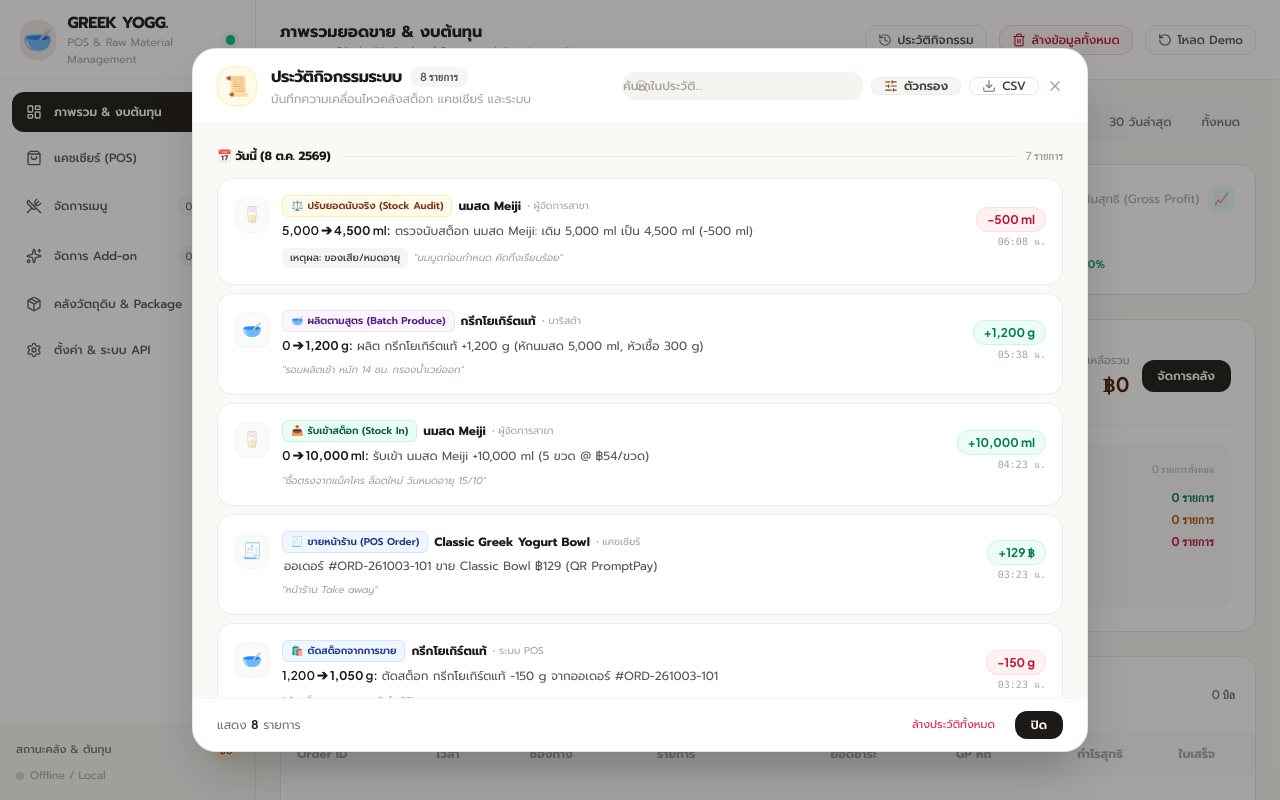
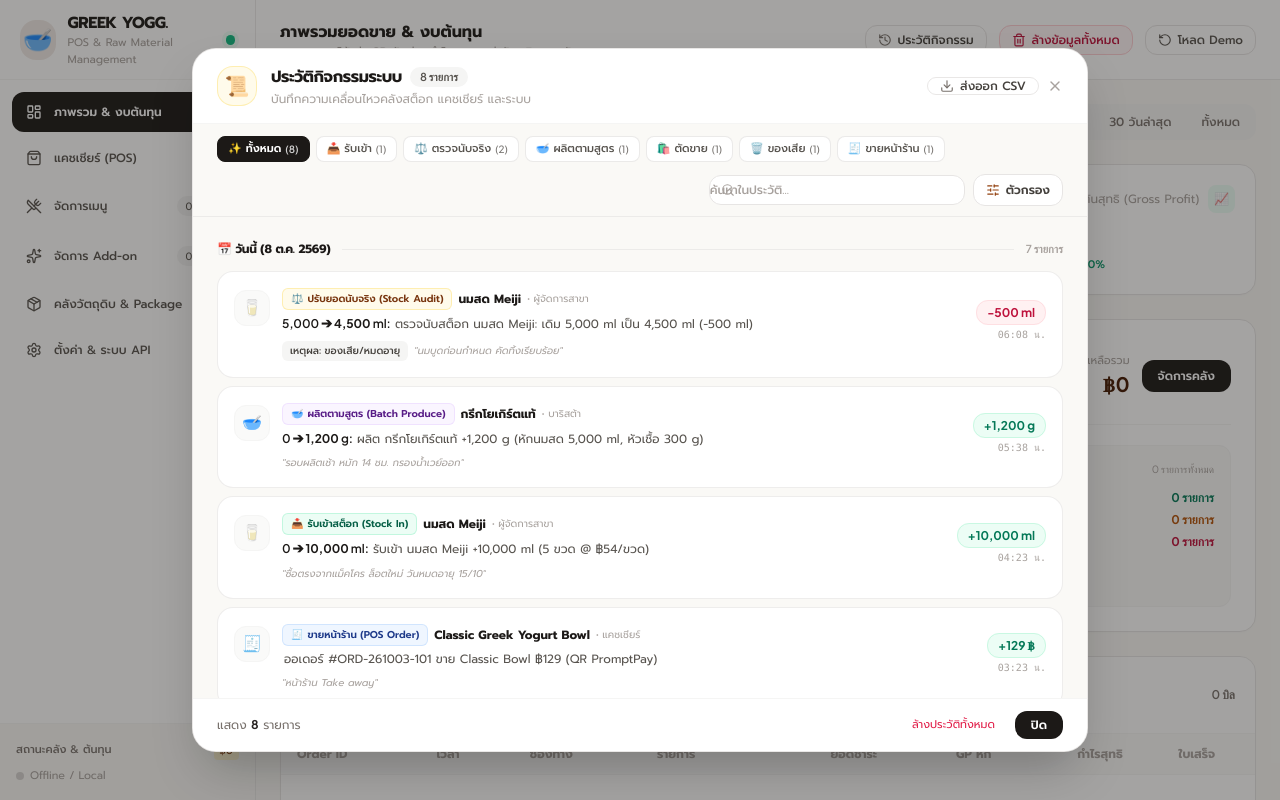
Before and after one commit to armwoottipong/Greek_yokk, a Vue app: page /#dashboard in a window 1280 px wide. Both pictures are taken after a click on the button "ประวัติกิจกรรม". Built offline with nearby package versions, Linux system fonts and the light colour scheme.

Commit message:
style(log): apply frontend-design to separate header utilities from action pills toolbar and search

```diff
--- a/src/components/modals/ActivityLogModal.vue
+++ b/src/components/modals/ActivityLogModal.vue
@@ -50,21 +50,78 @@
             </div>
           </div>
 
-          <!-- Right: Search, Filter Toggle, CSV Export, Close -->
+          <!-- Right: Only High-Level Utilities (Export CSV & Close) -->
           <div class="flex items-center gap-2 shrink-0">
+            <!-- Export CSV Button -->
+            <button
+              type="button"
+              @click="exportCsv"
+              :disabled="filteredLogs.length === 0"
+              class="h-8.5 px-3 rounded-xl border border-stone-200/90 text-stone-700 hover:text-stone-950 hover:bg-stone-50 hover:border-stone-300 text-xs font-medium flex items-center gap-1.5 transition-all cursor-pointer disabled:opacity-40 shadow-2xs shrink-0"
+              title="ดาวน์โหลดประวัติเป็นไฟล์ CSV"
+            >
+              <Download class="w-3.5 h-3.5 text-stone-500" />
+              <span class="hidden sm:inline">ส่งออก CSV</span>
+            </button>
+
+            <!-- Close Modal Button -->
+            <button
+              type="button"
+              @click="close"
+              class="h-8.5 w-8.5 rounded-xl hover:bg-stone-100 text-stone-400 hover:text-stone-700 flex items-center justify-center transition-colors cursor-pointer shrink-0"
+              title="ปิดหน้าต่าง"
+            >
+              <X class="w-4 h-4" />
+            </button>
+          </div>
+        </div>
+      </div>
+
+      <!-- ======================================================= -->
+      <!-- 2. CONTROL & FILTER TOOLBAR                             -->
+      <!-- ======================================================= -->
+      <div class="px-6 py-2.5 bg-[#FAF9F6] border-b border-stone-200/70 flex flex-wrap items-center justify-between gap-2.5 shrink-0 text-xs">
+        <!-- Left: Quick Action Filter Pills (1-Click instant filtering) -->
+        <div class="flex items-center gap-1.5 overflow-x-auto text-xs no-scrollbar py-0.5">
+          <button
+            type="button"
+            v-for="act in quickActionPills"
+            :key="act.id"
+            @click="selectedActionFilter = act.id"
+            class="px-2.5 py-1 rounded-lg border transition-all cursor-pointer font-medium text-[11px] flex items-center gap-1 shrink-0"
+            :class="[
+              selectedActionFilter === act.id
+                ? 'bg-stone-900 text-white border-stone-900 shadow-2xs font-semibold'
+                : 'bg-white text-stone-600 hover:text-stone-900 border-stone-200/80 shadow-3xs hover:bg-stone-50'
+            ]"
+          >
+            <span>{{ act.icon }}</span>
+            <span>{{ act.label }}</span>
+            <span
+              v-if="act.count !== undefined"
+              class="text-[10px] font-number opacity-80"
+            >
+              ({{ act.count }})
+            </span>
+          </button>
+        </div>
+
+        <!-- Right: Search Input & Advanced Filter Popover -->
+        <div class="flex items-center gap-2 flex-1 justify-end min-w-[260px]">
           <!-- Search Input -->
-            <div class="relative w-44 sm:w-60">
+          <div class="relative w-44 sm:w-56 md:w-64">
             <Search class="w-3.5 h-3.5 text-stone-400 absolute left-3 top-1/2 -translate-y-1/2 pointer-events-none" />
             <input
               v-model="searchQuery"
               type="text"
               placeholder="ค้นหาในประวัติ..."
-                class="soft-input w-full pl-8.5 pr-7 py-1.5 rounded-xl text-xs text-stone-900 placeholder:text-stone-400 font-medium border border-stone-200"
+              class="w-full pl-8.5 pr-7 py-1.5 rounded-xl bg-white border border-stone-200 text-xs text-stone-900 placeholder:text-stone-400 font-medium focus:outline-none focus:ring-2 focus:ring-amber-500/20 focus:border-amber-600 shadow-3xs transition-all"
             />
             <button
               v-if="searchQuery"
               @click="searchQuery = ''"
-                class="absolute right-2 top-1/2 -translate-y-1/2 text-stone-400 hover:text-stone-700 p-0.5 rounded"
+              class="absolute right-2 top-1/2 -translate-y-1/2 text-stone-400 hover:text-stone-700 p-0.5 rounded cursor-pointer"
+              title="ล้างข้อความค้นหา"
             >
               <X class="w-3 h-3" />
             </button>
@@ -75,23 +132,23 @@
             <button
               type="button"
               @click="toggleFilterPopover"
-                class="h-8.5 px-3 rounded-xl border transition-all cursor-pointer flex items-center gap-1.5 text-xs font-semibold shrink-0"
+              class="h-8 px-3 rounded-xl border transition-all cursor-pointer flex items-center gap-1.5 text-xs font-semibold shrink-0"
               :class="[
                 showFilterPopover
                   ? 'bg-stone-900 text-white border-stone-900 shadow-xs'
-                    : hasActiveFilter
+                  : hasActiveAdvancedFilter
                     ? 'bg-amber-50 text-amber-900 border-amber-300'
-                      : 'bg-stone-100 text-stone-700 hover:bg-stone-200/80 border-stone-200/60'
+                    : 'bg-white text-stone-700 hover:bg-stone-50 border-stone-200 shadow-3xs'
               ]"
-                title="เปิดแผงตัวกรอง (Filter)"
+              title="เปิดแผงตัวกรองขั้นสูงและปฏิทิน"
             >
               <SlidersHorizontal class="w-3.5 h-3.5 text-amber-800" />
               <span>ตัวกรอง</span>
               <span
-                  v-if="activeFilterCount > 0"
+                v-if="advancedFilterCount > 0"
                 class="px-1.5 py-0.2 rounded-full text-[10px] font-bold bg-amber-600 text-white font-number ml-0.5"
               >
-                  {{ activeFilterCount }}
+                {{ advancedFilterCount }}
               </span>
             </button>
 
@@ -133,7 +190,7 @@
                 <label class="text-[11px] font-semibold text-stone-500 block">หมวดหมู่ระบบ</label>
                 <select
                   v-model="activeModule"
-                    class="soft-input w-full px-3 py-1.5 rounded-xl text-xs font-medium text-stone-800 border border-stone-200"
+                  class="w-full px-3 py-1.5 rounded-xl text-xs font-medium text-stone-800 border border-stone-200 bg-white"
                 >
                   <option v-for="m in moduleOptions" :key="m.id" :value="m.id">
                     {{ m.icon }} {{ m.label }}
@@ -146,7 +203,7 @@
                 <label class="text-[11px] font-semibold text-stone-500 block">เลือกเฉพาะวัตถุดิบ</label>
                 <select
                   v-model="selectedMaterialId"
-                    class="soft-input w-full px-3 py-1.5 rounded-xl text-xs font-medium text-stone-800 border border-stone-200"
+                  class="w-full px-3 py-1.5 rounded-xl text-xs font-medium text-stone-800 border border-stone-200 bg-white"
                 >
                   <option value="all">📦 ทุกวัตถุดิบ</option>
                   <option v-for="m in store.materials" :key="m.id" :value="m.id">
@@ -155,7 +212,7 @@
                 </select>
               </div>
 
-                <!-- Section 3: Action Type Filter -->
+              <!-- Section 3: Action Type Filter in popover -->
               <div class="space-y-1">
                 <label class="text-[11px] font-semibold text-stone-500 block">ประเภทกิจกรรม (Action)</label>
                 <div class="flex items-center gap-1.5 flex-wrap text-[11px]">
@@ -197,39 +254,17 @@
               </div>
             </div>
           </div>
-
-            <!-- Export CSV Button -->
-            <button
-              type="button"
-              @click="exportCsv"
-              :disabled="filteredLogs.length === 0"
-              class="h-8.5 px-3 rounded-xl border border-stone-200 text-stone-700 hover:text-stone-950 hover:bg-stone-50 text-xs font-medium flex items-center gap-1.5 transition-colors cursor-pointer disabled:opacity-40 shrink-0"
-              title="ดาวน์โหลดประวัติเป็นไฟล์ CSV"
-            >
-              <Download class="w-3.5 h-3.5 text-stone-500" />
-              <span class="hidden sm:inline">CSV</span>
-            </button>
-
-            <!-- Close Modal Button -->
-            <button
-              type="button"
-              @click="close"
-              class="h-8.5 w-8.5 rounded-xl hover:bg-stone-100 text-stone-400 hover:text-stone-700 flex items-center justify-center transition-colors cursor-pointer shrink-0"
-              title="ปิดหน้าต่าง"
-            >
-              <X class="w-4 h-4" />
-            </button>
         </div>
       </div>
 
-        <!-- Row 2: Active Filter Chips Strip (Clean & Compact) -->
-        <div v-if="hasActiveFilter" class="flex items-center gap-1.5 flex-wrap pt-2.5 mt-2.5 border-t border-stone-100 text-[11px]">
-          <span class="text-stone-400 text-[10px] font-semibold">ตัวกรอง:</span>
+      <!-- Row 3: Active Filter Chips Strip (Clean & Compact) -->
+      <div v-if="hasActiveFilter" class="px-6 py-2 bg-stone-50 border-b border-stone-200/70 flex items-center gap-1.5 flex-wrap text-[11px] shrink-0">
+        <span class="text-stone-400 text-[10px] font-semibold">ตัวกรองที่ใช้งาน:</span>
 
         <!-- Module Chip -->
         <span
           v-if="isGlobalMode && activeModule !== 'all'"
-            class="inline-flex items-center gap-1 px-2.5 py-0.5 rounded-lg bg-stone-100 text-stone-800 font-medium"
+          class="inline-flex items-center gap-1 px-2.5 py-0.5 rounded-lg bg-white border border-stone-200 text-stone-800 font-medium"
         >
           <span>{{ getModuleLabel(activeModule) }}</span>
           <button @click="activeModule = 'all'" class="hover:text-rose-600 cursor-pointer"><X class="w-3 h-3" /></button>
@@ -238,7 +273,7 @@
         <!-- Material Chip -->
         <span
           v-if="isStockMode && selectedMaterialId !== 'all'"
-            class="inline-flex items-center gap-1 px-2.5 py-0.5 rounded-lg bg-stone-100 text-stone-800 font-medium"
+          class="inline-flex items-center gap-1 px-2.5 py-0.5 rounded-lg bg-white border border-stone-200 text-stone-800 font-medium"
         >
           <span>{{ getMaterialName(selectedMaterialId) }}</span>
           <button @click="selectedMaterialId = 'all'" class="hover:text-rose-600 cursor-pointer"><X class="w-3 h-3" /></button>
@@ -247,7 +282,7 @@
         <!-- Action Chip -->
         <span
           v-if="selectedActionFilter !== 'all'"
-            class="inline-flex items-center gap-1 px-2.5 py-0.5 rounded-lg bg-amber-100/70 text-amber-900 font-medium"
+          class="inline-flex items-center gap-1 px-2.5 py-0.5 rounded-lg bg-amber-100/70 text-amber-900 font-medium border border-amber-200/60"
         >
           <span>{{ getActionLabel(selectedActionFilter) }}</span>
           <button @click="selectedActionFilter = 'all'" class="hover:text-rose-600 cursor-pointer"><X class="w-3 h-3" /></button>
@@ -256,7 +291,7 @@
         <!-- Date Range Chip -->
         <span
           v-if="filterStartDate || filterEndDate"
-            class="inline-flex items-center gap-1 px-2.5 py-0.5 rounded-lg bg-amber-100/70 text-amber-900 font-medium"
+          class="inline-flex items-center gap-1 px-2.5 py-0.5 rounded-lg bg-amber-100/70 text-amber-900 font-medium border border-amber-200/60"
         >
           <span>📅 {{ formatDateRangeLabel(filterStartDate, filterEndDate) }}</span>
           <button @click="clearDateRange" class="hover:text-rose-600 cursor-pointer"><X class="w-3 h-3" /></button>
@@ -270,7 +305,6 @@
         >
           ล้างทั้งหมด
         </button>
-        </div>
       </div>
 
       <!-- ======================================================= -->
@@ -576,8 +610,77 @@ function close() {
   store.closeActivityLog()
 }
 
-// Active Filter Checks
+// Action Counts for Quick Pills
+const actionCounts = computed(() => {
+  let list = store.activityLogs || []
+  if (isItemMode.value) {
+    const id = activeTargetMaterialId.value
+    list = list.filter(l => l.targetId === id || l.materialId === id)
+  } else if (isStockMode.value) {
+    list = list.filter(l => l.module === 'stock')
+  }
+
+  const count = (fn) => list.filter(fn).length
+
+  return {
+    all: list.length,
+    stock_in: count(l => l.action === 'stock_in'),
+    adjust: count(l => l.action === 'adjust' || (l.action && String(l.action).startsWith('stock_adjust'))),
+    produce: count(l => l.action === 'produce' || l.action === 'produce_deduct' || (l.action && String(l.action).startsWith('produce'))),
+    sale_deduct: count(l => l.action === 'sale_deduct'),
+    waste: count(l => l.action === 'waste' || l.reason === 'ของเสีย/หมดอายุ' || (l.action && String(l.action).includes('waste'))),
+    order_complete: count(l => l.action === 'order_complete')
+  }
+})
+
+// Quick Action Pills displayed directly in the toolbar
+const quickActionPills = computed(() => {
+  const counts = actionCounts.value
+  const pills = [
+    { id: 'all', label: 'ทั้งหมด', icon: '✨', count: counts.all }
+  ]
+
+  if (counts.stock_in > 0 || isStockMode.value) {
+    pills.push({ id: 'stock_in', label: 'รับเข้า', icon: '📥', count: counts.stock_in })
+  }
+  if (counts.adjust > 0 || isStockMode.value) {
+    pills.push({ id: 'adjust', label: 'ตรวจนับจริง', icon: '⚖️', count: counts.adjust })
+  }
+  if (counts.produce > 0 || isStockMode.value) {
+    pills.push({ id: 'produce', label: 'ผลิตตามสูตร', icon: '🥣', count: counts.produce })
+  }
+  if (counts.sale_deduct > 0) {
+    pills.push({ id: 'sale_deduct', label: 'ตัดขาย', icon: '🛍️', count: counts.sale_deduct })
+  }
+  if (counts.waste > 0) {
+    pills.push({ id: 'waste', label: 'ของเสีย', icon: '🗑️', count: counts.waste })
+  }
+  if (counts.order_complete > 0 && isGlobalMode.value) {
+    pills.push({ id: 'order_complete', label: 'ขายหน้าร้าน', icon: '🧾', count: counts.order_complete })
+  }
+
+  return pills
+})
+
+// Advanced Filter Checks (for the Popover button badge)
+const hasActiveAdvancedFilter = computed(() => {
+  if (isGlobalMode.value && activeModule.value !== 'all') return true
+  if (isStockMode.value && selectedMaterialId.value !== 'all') return true
+  if (filterStartDate.value !== null || filterEndDate.value !== null) return true
+  return false
+})
+
+const advancedFilterCount = computed(() => {
+  let count = 0
+  if (isGlobalMode.value && activeModule.value !== 'all') count++
+  if (isStockMode.value && selectedMaterialId.value !== 'all') count++
+  if (filterStartDate.value !== null || filterEndDate.value !== null) count++
+  return count
+})
+
+// Active Filter Checks (for chip strip & empty state)
 const hasActiveFilter = computed(() => {
+  if (searchQuery.value.trim() !== '') return true
   if (isItemMode.value) {
     return selectedActionFilter.value !== 'all' || filterStartDate.value !== null || filterEndDate.value !== null
   }
@@ -585,15 +688,6 @@ const hasActiveFilter = computed(() => {
     return selectedActionFilter.value !== 'all' || selectedMaterialId.value !== 'all' || filterStartDate.value !== null || filterEndDate.value !== null
   }
   return activeModule.value !== 'all' || selectedActionFilter.value !== 'all' || filterStartDate.value !== null || filterEndDate.value !== null
-})
-
-const activeFilterCount = computed(() => {
-  let count = 0
-  if (isGlobalMode.value && activeModule.value !== 'all') count++
-  if (isStockMode.value && selectedMaterialId.value !== 'all') count++
-  if (selectedActionFilter.value !== 'all') count++
-  if (filterStartDate.value !== null || filterEndDate.value !== null) count++
-  return count
 })
 
 function resetFilters() {
```
Also changed, not shown: 5 other files (tests, documents, lock files or other folders). Lines whose indentation alone changed are shown as unchanged.
